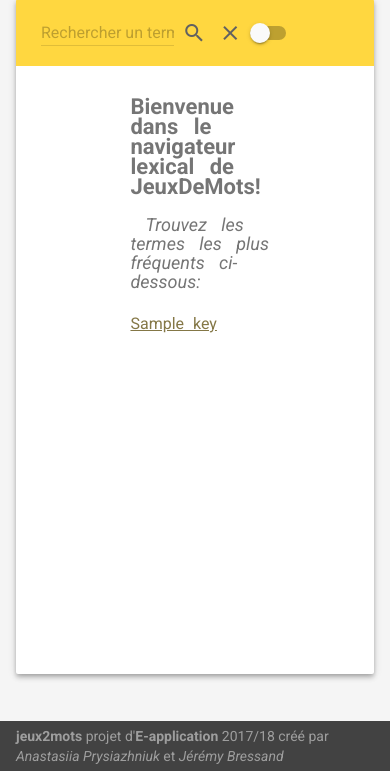
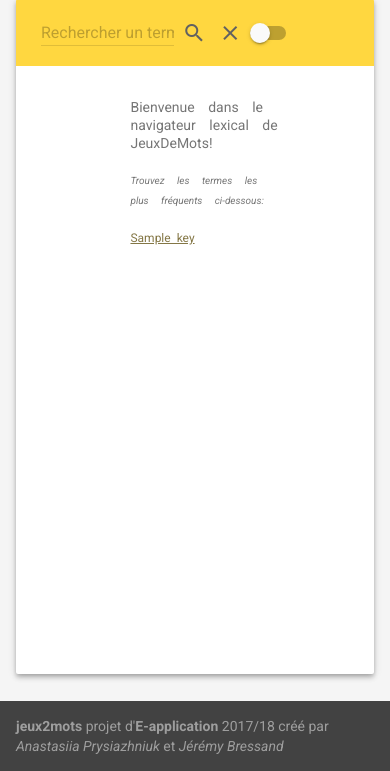
Before and after one commit to miralisa/projetJDM, a Flask app: template templates/index.html in a window 390 px wide. Shown: the part 73-844 px from the top of the page. Run offline with Flask 2, Linux system fonts and the light colour scheme; the template is opened without the code that fills it: most values are stand-ins (such as "Sample title", 1, 10 or a date in 2020).

Commit message:
added some responsive styles

```diff
--- a/static/css/styles.css
+++ b/static/css/styles.css
@@ -149,8 +149,67 @@
 }
 
 @media only screen and (min-width: 350px) and (max-width: 550px) {
+.mdl-mini-footer{
+  padding: 15px 16px;
+}
+.noeud {
+    font-weight: 500;
+    font-size: 14px;
+    }
 
+ .name-relation {
+     font-weight: 200;
+     font-size: 10px;
+     margin-left: 0px;
+ }
+ .mdl-button--fab.mdl-button--mini-fab {
+    height: 30px;
+    min-width: 30px;
+    width: 30px;
+}
+.terms {
+    font-size: 12px;
+    font-weight: 300;
+    line-height: 1.4;
+    word-spacing: 3px;
+}
 }
 @media only screen and (max-width: 350px) {
+.mdl-mini-footer{
+  padding: 15px 16px;
+}
+.noeud {
+    font-weight: 500;
+    font-size: 14px;
+    }
 
+ .name-relation {
+     font-weight: 200;
+     font-size: 10px;
+     margin-left: 0px;
+ }
+ .mdl-button--fab.mdl-button--mini-fab {
+    height: 30px;
+    min-width: 30px;
+    width: 30px;
 }
+.terms {
+    font-size: 12px;
+    font-weight: 300;
+    line-height: 1.4;
+    word-spacing: 3px;
+}
+
+.mdl-tabs__tab {
+  font-size: 10px;
+}
+p{
+  font-size: 10px;
+}
+.mdl-textfield__input {
+  font-size: 12px;
+}
+#spinner {
+    left: 25%;
+}
+}
```
